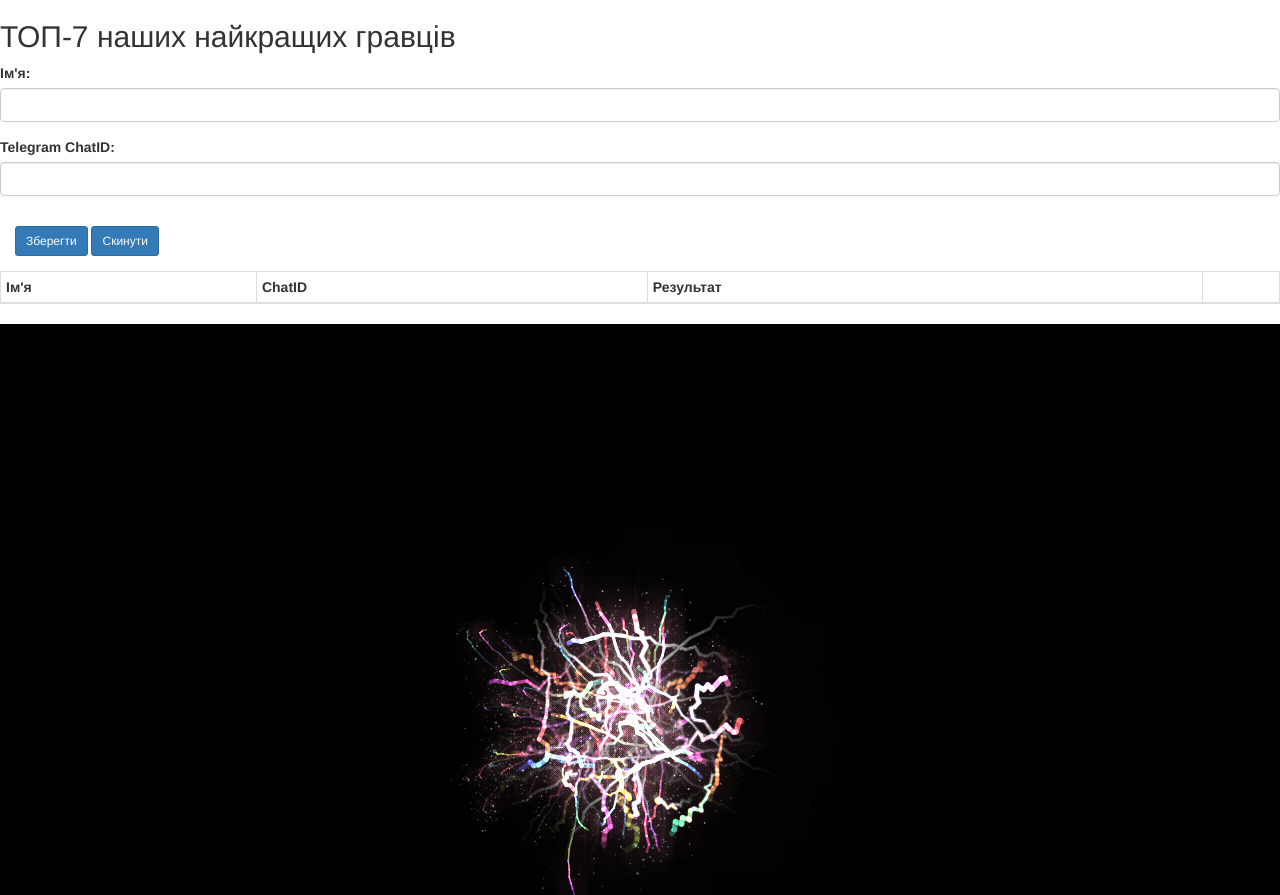
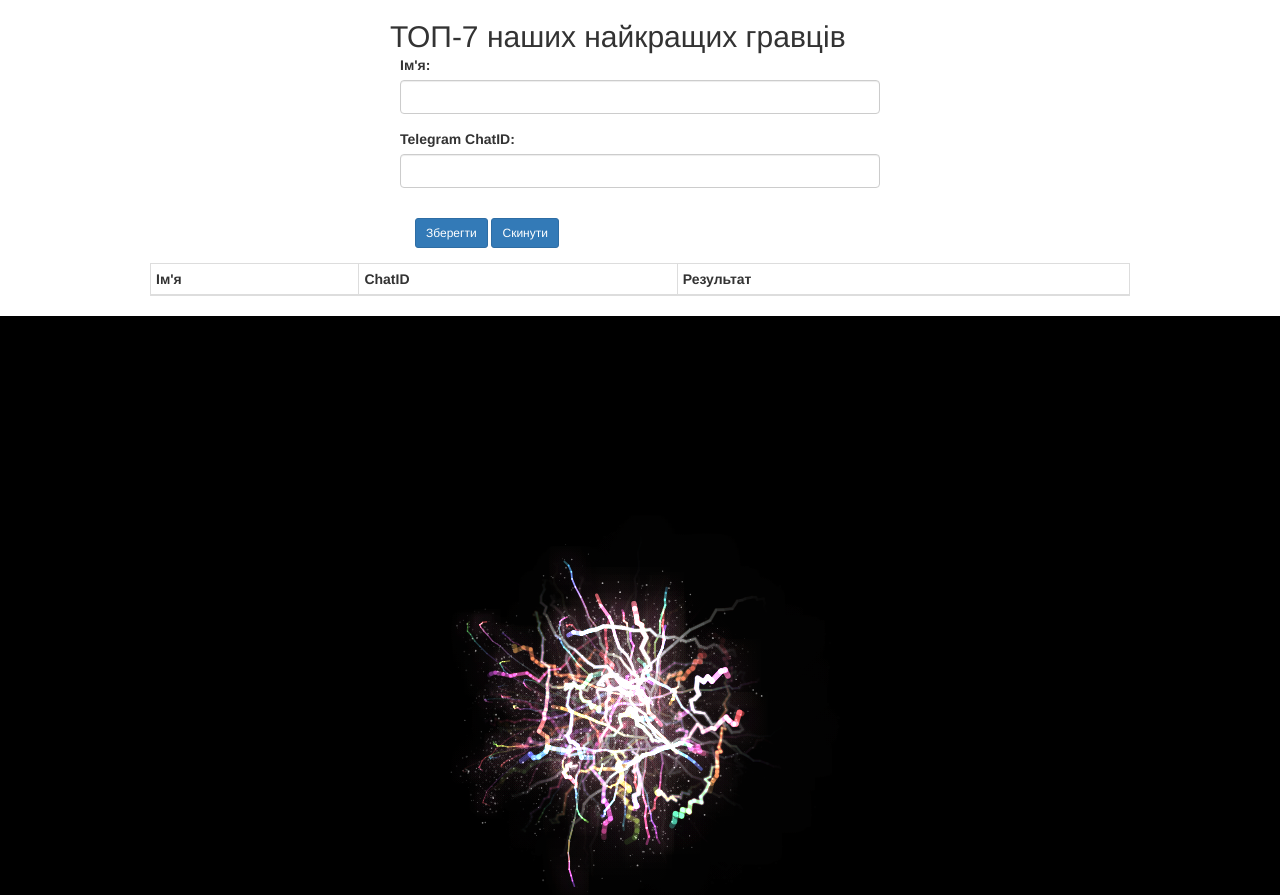
Before and after one commit to lushpen/MaxSite, a website: page public/index.html in a window 1280 px wide. Shown: the top 895 px of the page. Drawn offline with nearby package versions, Linux system fonts and the light colour scheme; no server answers; animation ran at ten frames a second.

Commit message:
Add files via upload

```diff
--- a/public/index.html
+++ b/public/index.html
@@ -5,10 +5,12 @@
     <meta name="viewport" content="width=device-width" />
     <title>Наші найкращі гравці</title>
     <link href="https://maxcdn.bootstrapcdn.com/bootstrap/3.3.7/css/bootstrap.min.css" rel="stylesheet" />
-    <link rel="stylesheet" href="./styles/styles.css">
-</head>
+    <link rel="stylesheet" type="text/css" href="styles/styles.css" />
 <body>
+  <div id="content" class="header">
     <h2>ТОП-7 наших найкращих гравців</h2>
+  </div>
+  <div class="main-content">
     <form name="userForm">
         <input type="hidden" name="id" value="0" />
         <div class="form-group">
@@ -26,11 +28,11 @@
     </form>
     <table class="table table-condensed table-striped table-bordered">
         <!-- <thead><tr><th>Id</th><th>Ім'я</th><th>ChatID</th><th>Score</th><th></th></tr></thead> -->
-        <thead><tr><th>Ім'я</th><th>ChatID</th><th>Результат</th><th></th></tr></thead>
+        <thead><tr><th>Ім'я</th><th>ChatID</th><th>Результат</th></tr></thead>
         <tbody>
         </tbody>
     </table>
-
+  </div>
     <script>
     // Отримання всіх користувачів
         async function GetUsers() {
@@ -39,7 +41,7 @@
                 method: "GET",
                 headers: { "Accept": "application/json" }
             });
-                        if (response.ok === true) {
+                if (response.ok === true) {
                 const users = await response.json();
                 let rows = document.querySelector("tbody");
                 users.forEach(user => {
@@ -141,7 +143,7 @@
 
             const editLink = document.createElement("a");
             editLink.setAttribute("data-id", user._id);
-            editLink.setAttribute("style", "cursor:pointer;padding:50px;");
+            editLink.setAttribute("style", "cursor:pointer;padding:0px;");
             editLink.append("Змінити");
             editLink.addEventListener("click", e => {
 
@@ -180,15 +182,21 @@
             const id = form.elements["id"].value;
             const name = form.elements["name"].value;
             const chatID = form.elements["chatID"].value;
-            if (id == 0)
+            if  ((!name) & (!chatID)){
+              alert("Заповніть форму!");
+            }
+            else if (id == 0 ){
                 CreateUser(name, chatID);
+                }
             else
                 EditUser(id, name, chatID);
         });
 
         // отримання користувачів
         GetUsers();
-
+</script>
+<div class="animation">
+      <script>
 // UTIL
 const PI = Math.PI,
   TWO_PI = Math.PI * 2;
@@ -479,8 +487,7 @@ ctx.lineCap = "round";
 ctx.lineJoin = "round";
 
 loop();
-
-
     </script>
+  </div>
 </body>
 </html>
--- /dev/null
+++ b/public/styles/styles.css
@@ -0,0 +1,61 @@
+html,
+body {
+      /* background: #c8e4c9; */
+   margin: 0;
+   padding: 0;
+   height: 80%;
+ }
+canvas {
+  flex-shrink: 0;
+  background-color: #222;
+  image-rendering: -moz-crisp-edges;
+  image-rendering: -webkit-crisp-edges;
+  image-rendering: pixelated;
+  object-fit: contain;
+}
+/* заголовок */
+.header
+{
+  width: 500px;
+  height: 20px;
+  position: top;
+  margin: auto;
+  left: 0;
+  right: 0;
+  top: 0;
+  bottom: 0;
+}
+
+.main-content {
+       /*Таблиця?  */
+      margin-top: 10px;
+      margin-left: 150px;
+      margin-right: 150px;
+      margin-bottom: 10px;
+}
+/* форма редагування */
+.form-group
+{
+          margin-top: 15px;
+          margin-left: 250px;
+          margin-right: 250px;
+}
+/* Кнопки зберегти скинути */
+.panel-body
+{
+  margin-left: 250px;
+  margin-right: 250px;
+}
+
+/* .table table-condensed table-striped table-bordered
+{
+  background: #7e68a1;
+  margin-top: 50px;
+  margin-bottom: 50px;
+} */
+/* анімація */
+.animation{
+  opacity: 0.1;
+    margin: -0px;
+
+}
```
